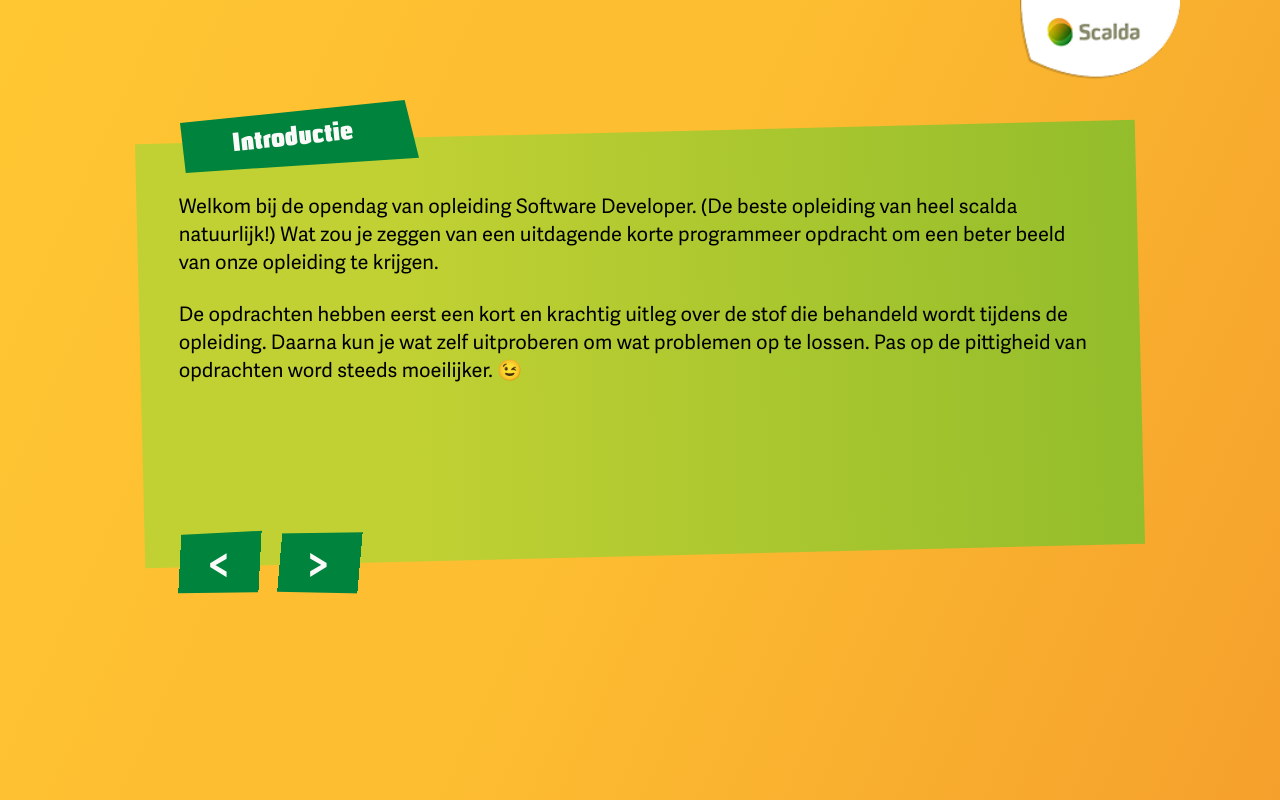
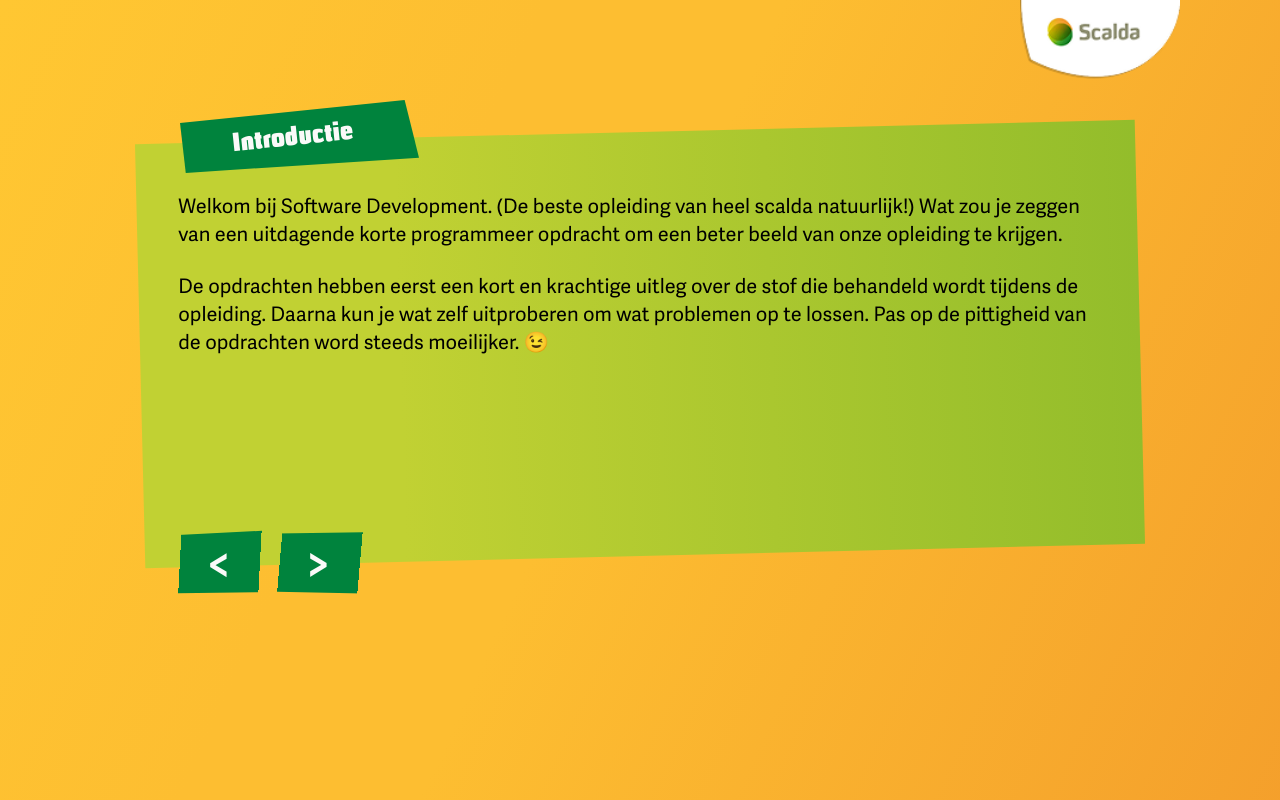
Before and after one commit to TannYuld/opendag-app, a website built with Vite: page intro/2.html in a window 1280 px wide. Built offline with nearby package versions, Linux system fonts and the light colour scheme.

Commit message:
Kleine spelfouten verbeterd

```diff
--- a/intro/2.html
+++ b/intro/2.html
@@ -42,7 +42,7 @@
             <div class="rotate-[1.4deg]">
               <div>
                 <p class="font-scalda-alt text-xl">
-                  Welkom bij de opendag van opleiding Software Developer. (De beste opleiding van heel scalda
+                  Welkom bij Software Development. (De beste opleiding van heel scalda
                   natuurlijk!)
                   Wat
                   zou
@@ -52,8 +52,8 @@
                 </p>
                 <br />
                 <p class="font-scalda-alt text-xl">
-                  De opdrachten hebben eerst een kort en krachtig uitleg over de stof die behandeld wordt tijdens de opleiding. Daarna kun je wat
-                  zelf uitproberen om wat problemen op te lossen. Pas op de pittigheid van opdrachten word steeds
+                  De opdrachten hebben eerst een kort en krachtige uitleg over de stof die behandeld wordt tijdens de opleiding. Daarna kun je wat
+                  zelf uitproberen om wat problemen op te lossen. Pas op de pittigheid van de opdrachten word steeds
                   moeilijker. 😉
                 </p>
               </div>
--- a/intro/3.html
+++ b/intro/3.html
@@ -47,7 +47,7 @@
             <div class="rotate-[1.4deg]">
               <div>
                 <p class="font-scalda-alt text-xl">
-                  Welkom bij de opendag van opleiding Software Developer. (De beste opleiding van heel scalda
+                  Welkom bij Software Development. (De beste opleiding van heel scalda
                   natuurlijk!)
                   Wat
                   zou
@@ -57,8 +57,8 @@
                 </p>
                 <br />
                 <p class="font-scalda-alt text-xl">
-                 De opdrachten hebben eerst een kort en krachtig uitleg over de stof die behandeld wordt tijdens de opleiding. Daarna kun je wat
-                  zelf uitproberen om wat problemen op te lossen. Pas op de pittigheid van opdrachten word steeds
+                 De opdrachten hebben eerst een kort en krachtige uitleg over de stof die behandeld wordt tijdens de opleiding. Daarna kun je wat
+                  zelf uitproberen om wat problemen op te lossen. Pas op de pittigheid van de opdrachten word steeds
                   moeilijker. 😉
                 </p>
                 <br />
```
